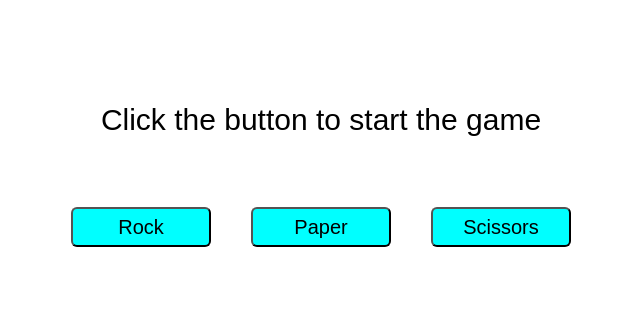
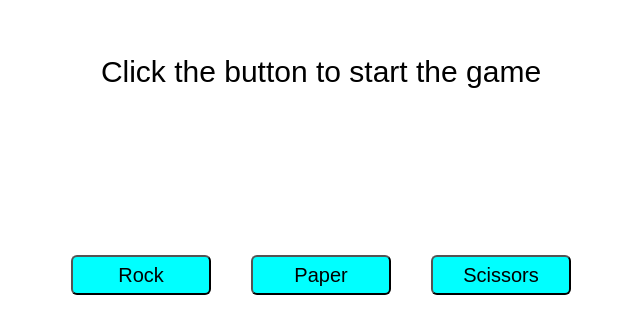
Before and after one commit to PBorowiecki/rock-paper-scissors, a plain HTML site: page index.html in a window 1280 px wide. Shown: the part 215-548 px from the top of the page, without its empty margins (319-959 px from the left). Drawn offline with Linux system fonts and the light colour scheme.

Commit message:
style scoreboard

```diff
--- a/style.css
+++ b/style.css
@@ -24,7 +24,9 @@ button {
   border-radius: 6px;
 }
 
-.show-result {
+.show-result,
+.scoreboard {
+  height: 40px;
   font-size: 30px;
   font-family: Arial, Helvetica, sans-serif;
   margin-bottom: 50px;
```
